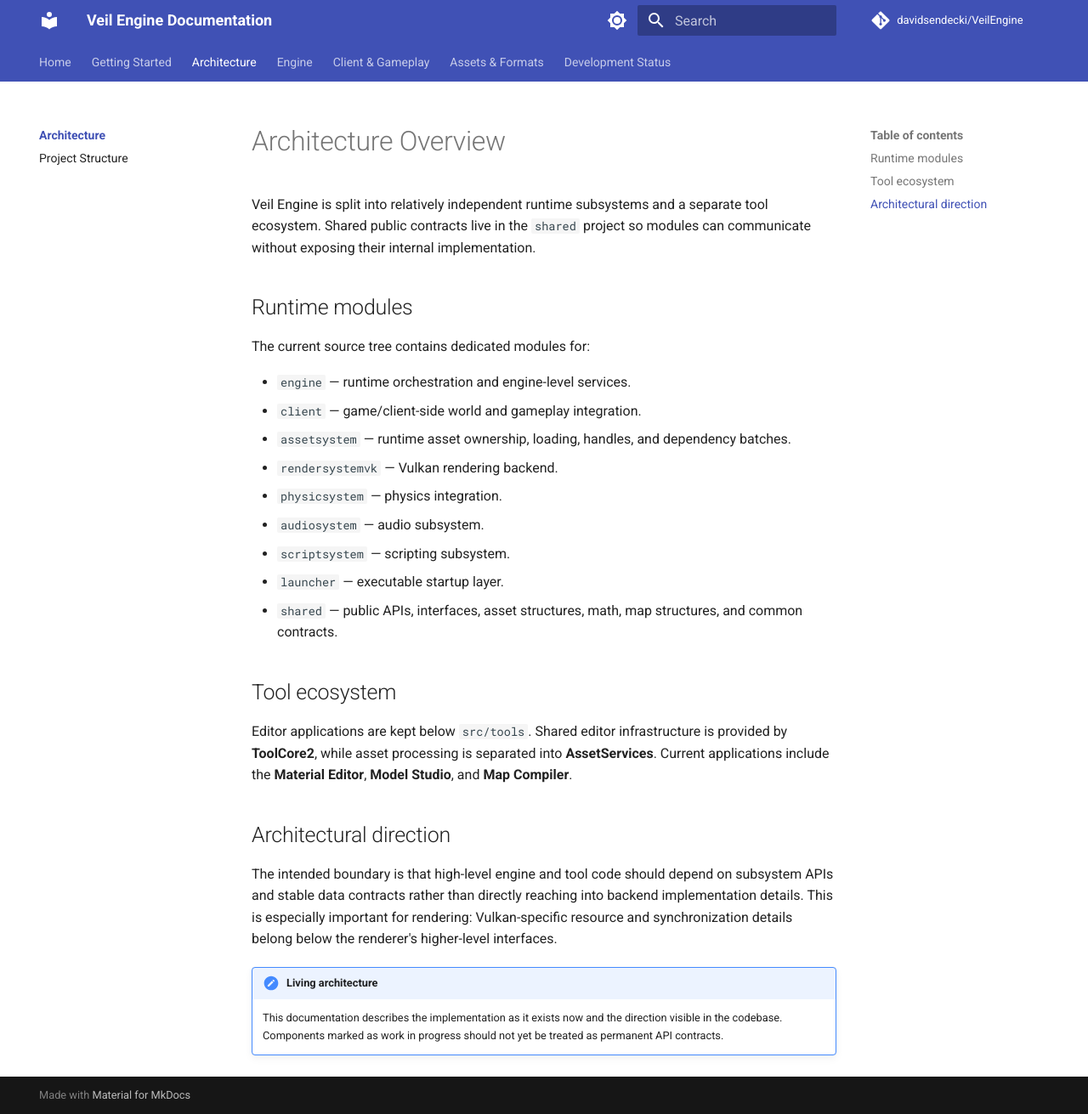
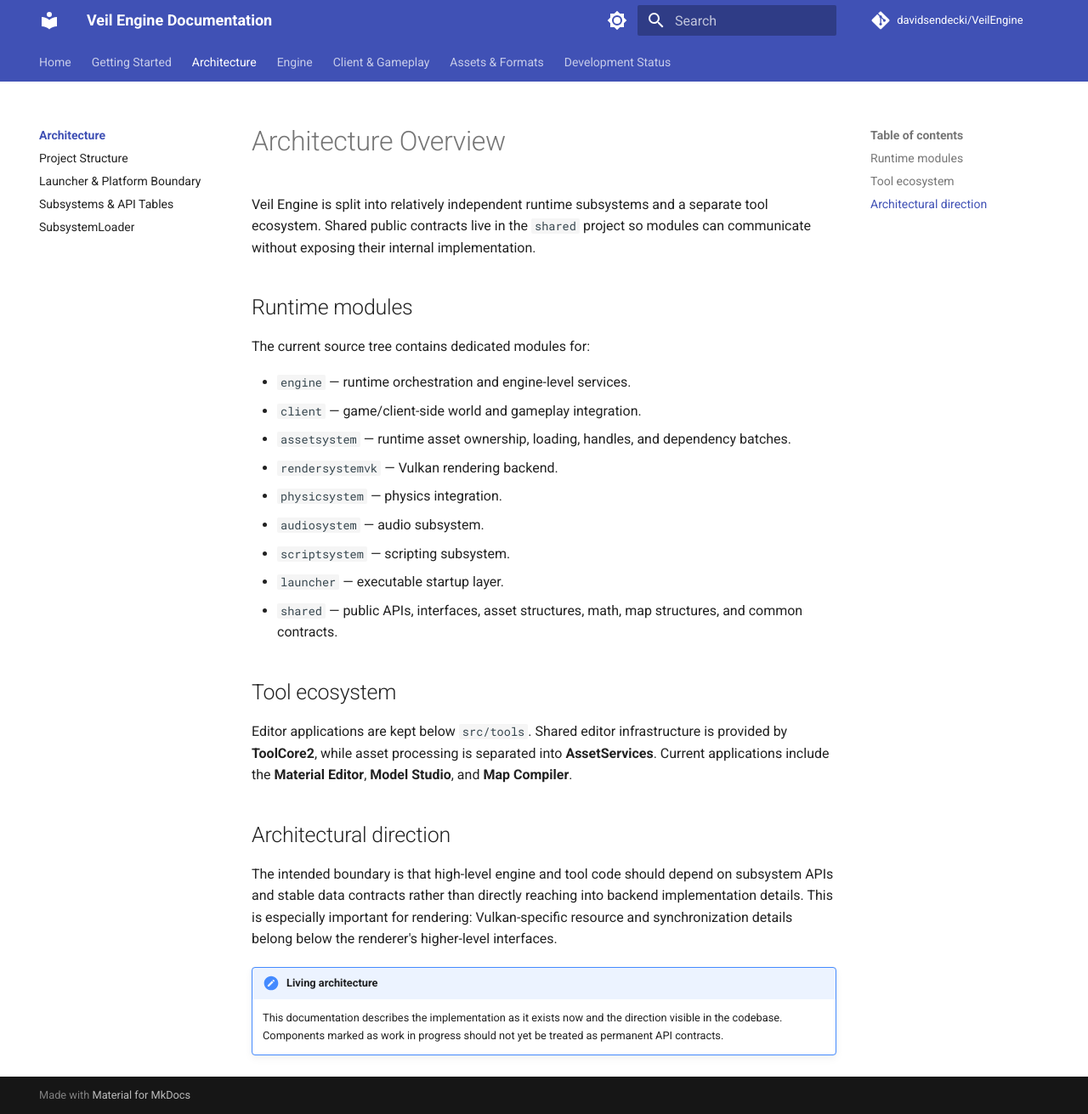
Before and after one commit to davidsendecki/VeilEngine-Doc, an MkDocs documentation site: the page built from docs/architecture/index.md, in a window 1280 px wide and 1311 px high. Shown: the whole window at 85% size. Built offline with MkDocs 1.6.1 and Material for MkDocs 9.7.7, drawn with Linux system fonts in a browser that asks for light colours; comment, search, counter and statistics services are not loaded.

Commit message:
Add launcher and subsystem architecture documentation

```diff
--- a/mkdocs.yml
+++ b/mkdocs.yml
@@ -42,6 +42,9 @@ nav:
   - Architecture:
       - Overview: architecture/index.md
       - Project Structure: architecture/project-structure.md
+      - Launcher & Platform Boundary: architecture/launcher-platform.md
+      - Subsystems & API Tables: architecture/subsystem-apis.md
+      - SubsystemLoader: architecture/subsystem-loader.md
   - Engine:
       - Overview: engine/index.md
       - Engine Lifecycle: engine/lifecycle.md
```
